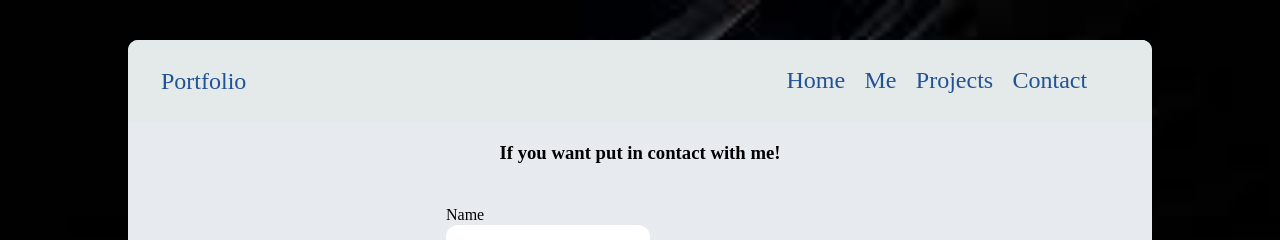
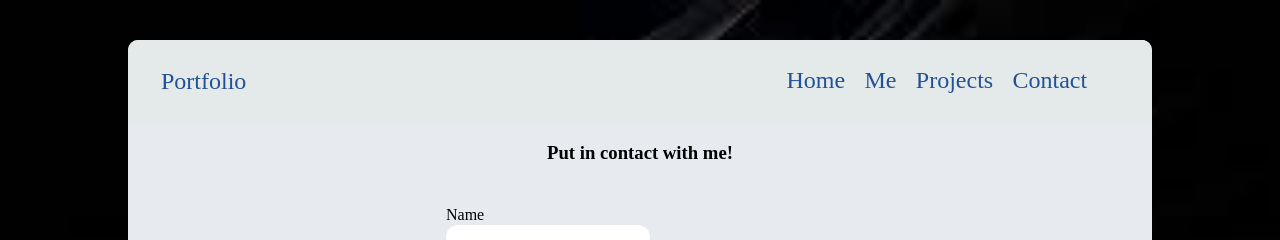
Before and after one commit to marcospla02/Portfolio-v1.0, a React (Create React App) app: page /Contact in a window 1280 px wide. Shown: the top 240 px of the page. Built offline with nearby package versions, Linux system fonts and the light colour scheme; no server answers.

Commit message:
Cambiado texto de cantact

```diff
--- a/src/Components/Contact/Contact.jsx
+++ b/src/Components/Contact/Contact.jsx
@@ -83,7 +83,7 @@ function Contact() {
     <div>
       <Nav />
       <form onSubmit={handleSubmit}>
-        <Text>If you want put in contact with me!</Text>
+        <Text>Put in contact with me!</Text>
         <Name>
           <label htmlFor="name">Name</label>
           <input
```
